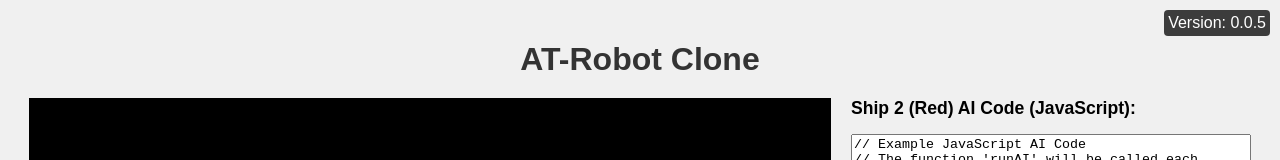
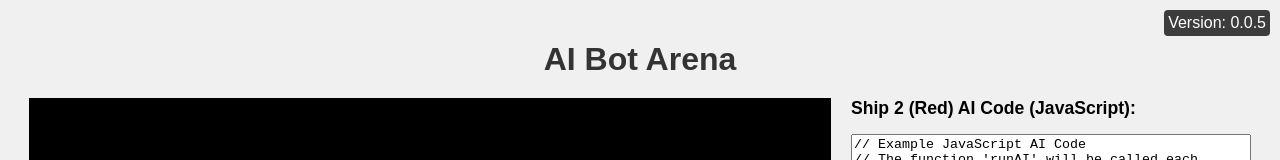
Before and after one commit to rafaeldelrey/atrobot, a plain HTML site: page index.html in a window 1280 px wide. Shown: the top 160 px of the page. Drawn offline with Linux system fonts and the light colour scheme.

Commit message:
Changed project title to 'AI Bot Arena'

```diff
--- a/index.html
+++ b/index.html
@@ -3,7 +3,7 @@
 <head>
     <meta charset="UTF-8">
     <meta name="viewport" content="width=device-width, initial-scale=1.0">
-    <title>AT-Robot Clone</title>
+    <title>AI Bot Arena</title>
     <link rel="stylesheet" href="style.css">
     <!-- Skulpt scripts removed -->
 </head>
@@ -17,7 +17,7 @@
       })
       .catch(error => console.error('Error loading version:', error));
   </script>
-    <h1>AT-Robot Clone</h1>
+    <h1>AI Bot Arena</h1>
     <div class="main-container">
         <canvas id="gameCanvas"></canvas>
         <div class="controls">
```
Also changed, not shown: 1 other file.
